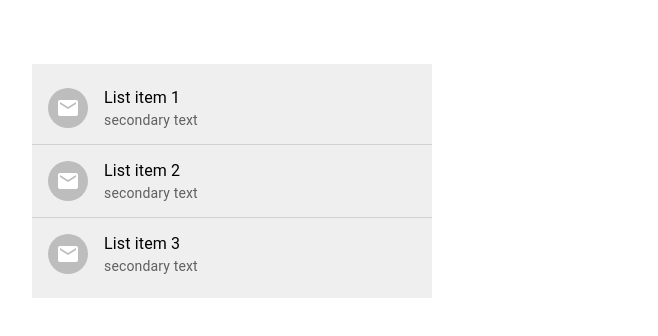
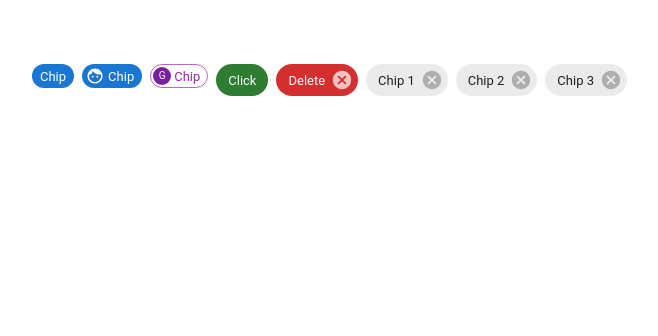
Before and after one commit to GitGud1234/react-mui-demo, a React (Create React App) app: page / in a window 1280 px wide. Shown: the top 336 px of the page, without its empty margins (32-690 px from the left). Built offline with nearby package versions, Linux system fonts and the light colour scheme.

Commit message:
MuiChip component

```diff
--- a/src/App.tsx
+++ b/src/App.tsx
@@ -22,6 +22,7 @@
 import { MuiAvatar } from './components/MuiAvatar';
 import { MuiBadge } from './components/MuiBadge';
 import { MuiList } from './components/MuiList';
+import { MuiChip } from './components/MuiChip';
 
 /*
 const theme = createTheme({
@@ -66,7 +67,8 @@
       {/* <MuiBottomNav /> */}
       {/* <MuiAvatar /> */}
       {/* <MuiBadge /> */}
-      <MuiList />
+      {/* <MuiList /> */}
+      <MuiChip />
     </div>
     //</ThemeProvider>
   );
--- /dev/null
+++ b/src/components/MuiChip.tsx
@@ -0,0 +1,35 @@
+import { Stack, Chip, Avatar } from '@mui/material';
+import FaceIcon from '@mui/icons-material/Face';
+import { useState } from 'react';
+
+export const MuiChip = () => {
+  const [chips, setChips] = useState(['Chip 1', 'Chip 2', 'Chip 3']);
+
+  const handleDelete = (chipToDelete: string) => {
+    setChips(chips => chips.filter(chip => chip !== chipToDelete));
+  };
+
+  return (
+    <Stack direction="row" spacing={1}>
+      <Chip label="Chip" color="primary" size="small" />
+      <Chip label="Chip" color="primary" size="small" icon={<FaceIcon />} />
+      <Chip
+        label="Chip"
+        color="secondary"
+        size="small"
+        variant="outlined"
+        avatar={<Avatar>G</Avatar>}
+      />
+      <Chip label="Click" color="success" onClick={() => alert('Clicked')} />
+      <Chip
+        label="Delete"
+        color="error"
+        onClick={() => alert('Clicked')}
+        onDelete={() => alert('Delete handler called')}
+      />
+      {chips.map(chip => (
+        <Chip key={chip} label={chip} onDelete={() => handleDelete(chip)} />
+      ))}
+    </Stack>
+  );
+};
```
